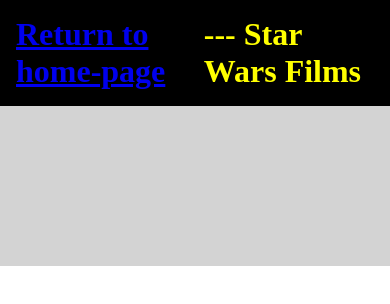
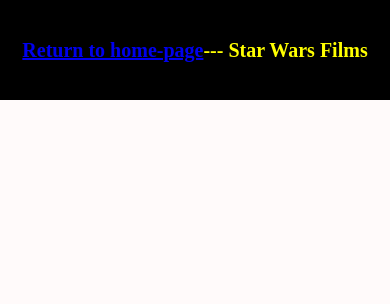
Before and after one commit to petterbjerkaker/async-fetch-assignment, a plain HTML site: page films.html in a window 390 px wide. Drawn offline with Linux system fonts and the light colour scheme; no server answers.

Commit message:
Add breakpoint max-width 800px. Adjust css

```diff
--- a/css/characters.css
+++ b/css/characters.css
@@ -57,3 +57,59 @@ li img{
 	height: 100%;
 	padding:0.5rem;
 }
+
+@media only screen and (max-width:800px){
+	h1{
+		width:100%;
+		height:100px;
+		font-size:1.25rem;
+		background-color:black;
+		color:yellow;
+		display: flex;
+		justify-content: center;
+		align-items:center;
+		padding:1rem;
+	}
+
+	.characters-container{
+		width:100%;
+		height:100vh;
+		background-color: snow;
+		display:flex;
+		flex-direction: column;
+	}
+
+	.characters-list{
+		display:flex;
+		flex-basis:100%;
+		flex-direction:column;
+		background-color:snow;
+		justify-content: center;
+		align-items: center;
+		padding:0.5rem;
+	}
+
+	ul{
+		gap:1.5rem;
+	}
+
+	li{
+		border:2px solid black;
+		flex-basis:10%;
+		display: flex;
+		flex-direction:column;
+		justify-self: space-between;
+		align-items: center;
+		background-color: snow;
+		font-size: 1.25rem;
+		padding:1rem;
+		border-radius:0.2rem;
+	}
+
+	li img{
+		width:75%;
+		height: 75%;
+		padding:1rem;
+	}
+
+}
--- a/css/films.css
+++ b/css/films.css
@@ -57,3 +57,59 @@ li img{
 	height: 100%;
 	padding:0.5rem;
 }
+
+@media only screen and (max-width:800px){
+	h1{
+		width:100%;
+		height:100px;
+		font-size:1.25rem;
+		background-color:black;
+		color:yellow;
+		display: flex;
+		justify-content: center;
+		align-items:center;
+		padding:1rem;
+	}
+
+	.films-container{
+		width:100%;
+		height:100vh;
+		background-color: snow;
+		display:flex;
+		flex-direction: column;
+	}
+
+	.films-list{
+		display:flex;
+		flex-basis:100%;
+		flex-direction:column;
+		background-color:snow;
+		justify-content: center;
+		align-items: center;
+		padding:0.5rem;
+	}
+
+	ul{
+		gap:1.5rem;
+	}
+
+	li{
+		border:2px solid black;
+		flex-basis:10%;
+		display: flex;
+		flex-direction:column;
+		justify-self: space-between;
+		align-items: center;
+		background-color: snow;
+		font-size: 1.25rem;
+		padding:1rem;
+		border-radius:0.2rem;
+	}
+
+	li img{
+		width:75%;
+		height: 75%;
+		padding:1rem;
+	}
+
+}
--- a/css/planets.css
+++ b/css/planets.css
@@ -57,3 +57,59 @@ li img{
 	height: 100%;
 	padding:0.5rem;
 }
+
+@media only screen and (max-width:800px){
+	h1{
+		width:100%;
+		height:100px;
+		font-size:1.25rem;
+		background-color:black;
+		color:yellow;
+		display: flex;
+		justify-content: center;
+		align-items:center;
+		padding:1rem;
+	}
+
+	.planets-container{
+		width:100%;
+		height:100vh;
+		background-color: snow;
+		display:flex;
+		flex-direction: column;
+	}
+
+	.planets-list{
+		display:flex;
+		flex-basis:100%;
+		flex-direction:column;
+		background-color:snow;
+		justify-content: center;
+		align-items: center;
+		padding:0.5rem;
+	}
+
+	ul{
+		gap:1.5rem;
+	}
+
+	li{
+		border:2px solid black;
+		flex-basis:10%;
+		display: flex;
+		flex-direction:column;
+		justify-self: space-between;
+		align-items: center;
+		background-color: snow;
+		font-size: 1.25rem;
+		padding:1rem;
+		border-radius:0.2rem;
+	}
+
+	li img{
+		width:75%;
+		height: 75%;
+		padding:1rem;
+	}
+
+}
--- a/css/species.css
+++ b/css/species.css
@@ -57,3 +57,59 @@ li img{
 	height: 100%;
 	padding:0.5rem;
 }
+
+@media only screen and (max-width:800px){
+	h1{
+		width:100%;
+		height:100px;
+		font-size:1.25rem;
+		background-color:black;
+		color:yellow;
+		display: flex;
+		justify-content: center;
+		align-items:center;
+		padding:1rem;
+	}
+
+	.species-container{
+		width:100%;
+		height:100vh;
+		background-color: snow;
+		display:flex;
+		flex-direction: column;
+	}
+
+	.species-list{
+		display:flex;
+		flex-basis:100%;
+		flex-direction:column;
+		background-color:snow;
+		justify-content: center;
+		align-items: center;
+		padding:0.5rem;
+	}
+
+	ul{
+		gap:1.5rem;
+	}
+
+	li{
+		border:2px solid black;
+		flex-basis:10%;
+		display: flex;
+		flex-direction:column;
+		justify-self: space-between;
+		align-items: center;
+		background-color: snow;
+		font-size: 1.25rem;
+		padding:1rem;
+		border-radius:0.2rem;
+	}
+
+	li img{
+		width:75%;
+		height: 75%;
+		padding:1rem;
+	}
+
+}
```
